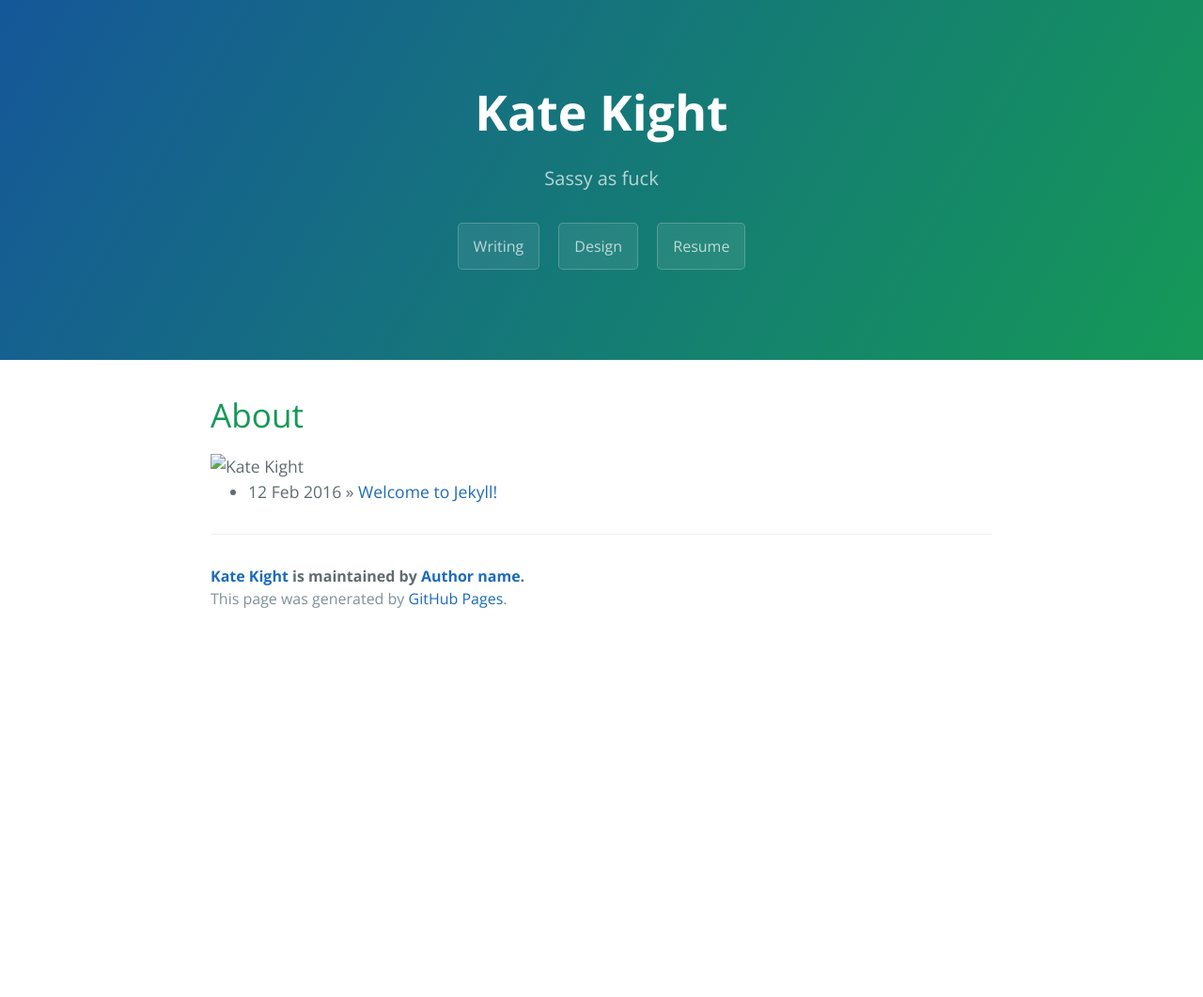
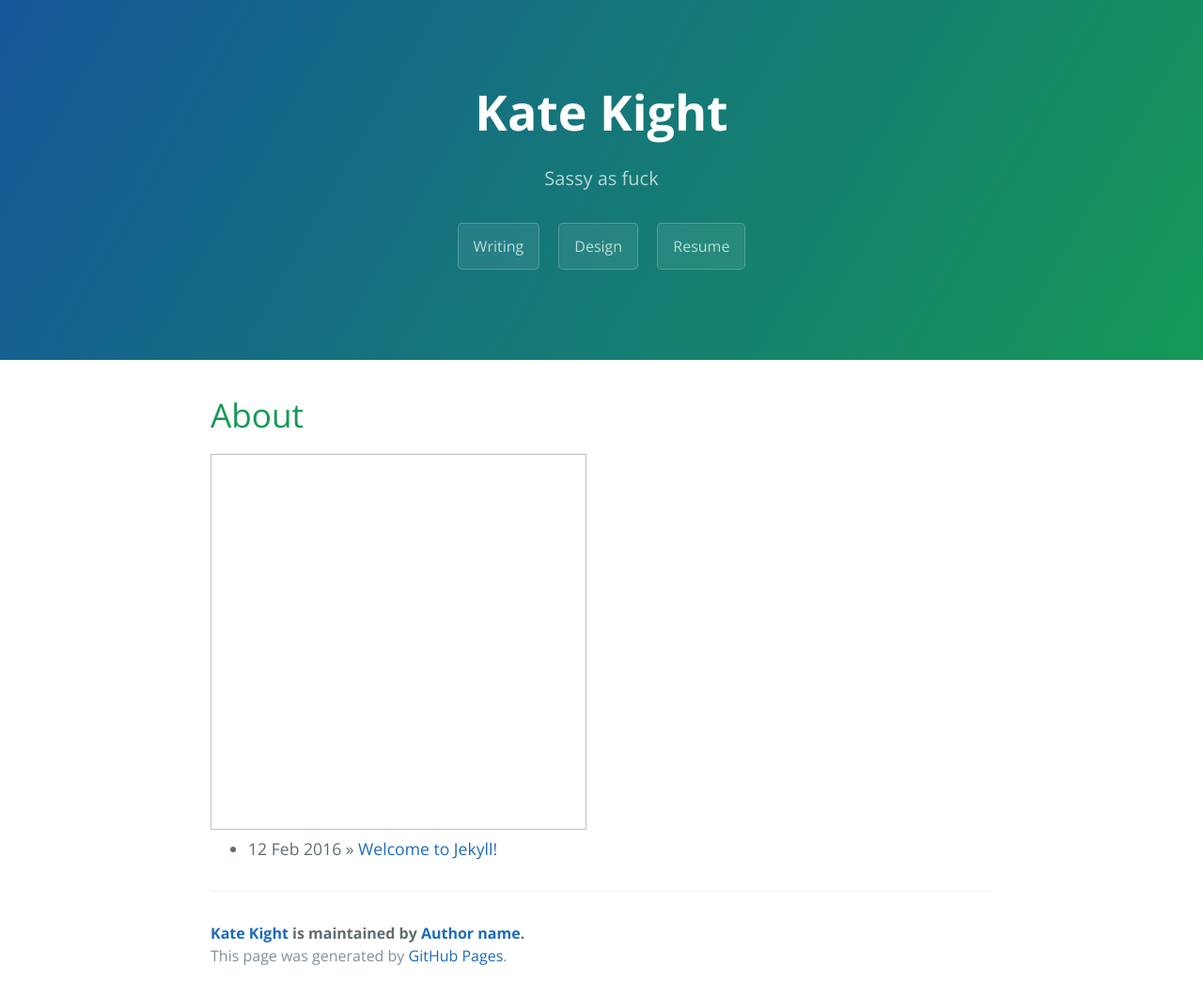
Before and after one commit to Flyakight/flyakight.github.io, a Jekyll site: the page built from index.html, in a window 1280 px wide. Shown: the whole page at 94% size. Built offline with Jekyll 4.4.1, drawn with Linux system fonts in a browser that asks for light colours; the list of posts is cut into pages by our own code; before the commit the page ends 900 px from its top, so only the background shows below that.

Commit message:
Update index.html

```diff
--- a/index.html
+++ b/index.html
@@ -5,7 +5,7 @@ title: {{site.title}}
 
 <div id="home">
   <h1> About</h1>
-  <img href="https://github.com/Flyakight/flyakight.github.io/blob/master/Images/Headshot.jpg" alt="Kate Kight" height="400" width="400">
+  <img href="https://github.com/Flyakight/flyakight.github.io/blob/master/Images/Headshot.jpg" height="400" width="400">
   <ul class="posts">
     {% for post in site.posts %}
       <li><span>{{ post.date | date_to_string }}</span> &raquo; <a href="{{ site.baseurl }}{{ post.url }}">{{ post.title }}</a></li>
```
